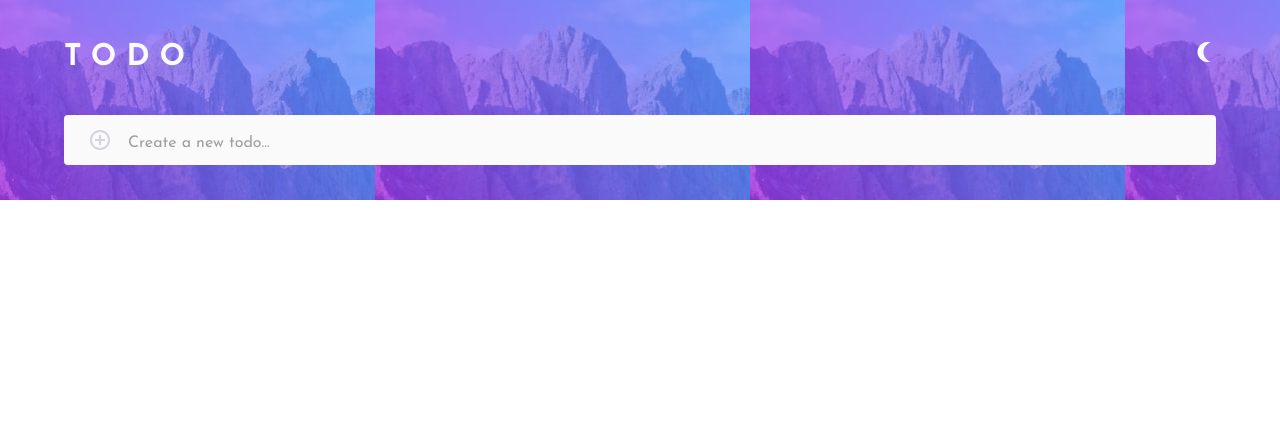
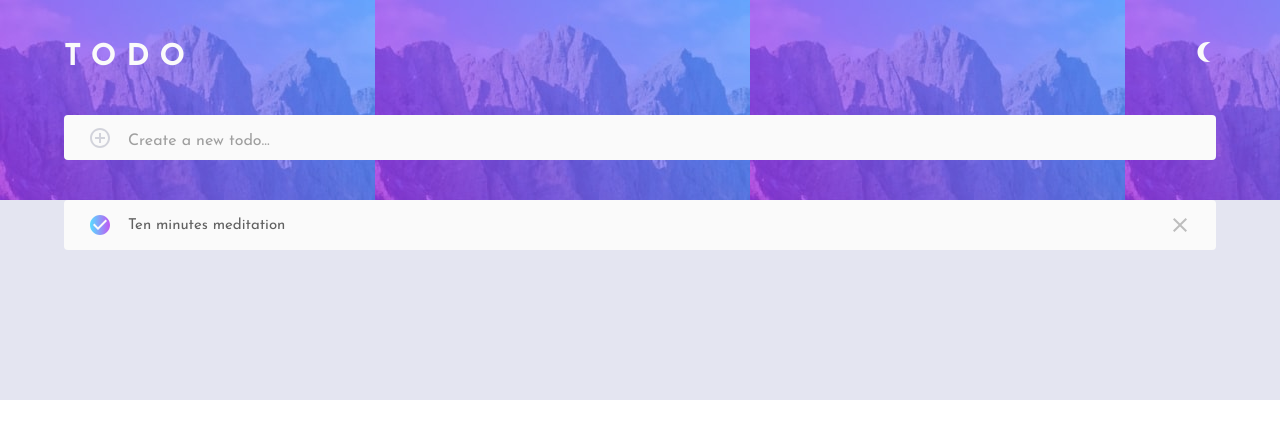
Before and after one commit to nargesghan/todo-using-mui, a React (Vite) app: page / in a window 1280 px wide. Shown: the top 438 px of the page. Built offline with nearby package versions, Linux system fonts and the light colour scheme.

Commit message:
tasks added

```diff
--- a/src/App.jsx
+++ b/src/App.jsx
@@ -1,17 +1,31 @@
-import { useState } from 'react'
-import PageHeader from './components/PageHeader';
-import './App.css'
-import { ThemeProvider } from '@mui/material';
+import { useState } from "react";
+import PageHeader from "./components/PageHeader";
+import "./App.css";
+import { ThemeProvider } from "@mui/material";
 import theme from "./assets/theme.jsx";
-
+import Task from "./components/Task";
+import  Container  from "@mui/material/Container";
+import Box from "@mui/material/Box"
 function App() {
-
-
   return (
     <>
-    <ThemeProvider theme={theme}><PageHeader/></ThemeProvider>
+      <ThemeProvider theme={theme}>
+        <PageHeader />
+        <Box
+        sx={{
+
+          backgroundColor:"primary.light",
+          width: "100%",
+          height: 200,
+          margin: 0,
+        }}
+      >
+        <Container><Task /></Container>
+        </Box>
+
+      </ThemeProvider>
     </>
-  )
+  );
 }
 
-export default App
+export default App;
--- a/src/assets/theme.jsx
+++ b/src/assets/theme.jsx
@@ -12,8 +12,8 @@ const theme = createTheme({
     secondary: {
       // main:'#C058F3',
       main: "#D2D3DB",
-      light:"#"
     },
+
   },
   typography: {
     fontFamily: ["Josefin Sans", "Arial", "sans-serif"].join(","),
@@ -29,8 +29,22 @@ const theme = createTheme({
             fontSize: 20,
           },
         },
+
       ],
     },
+    MuiTypography:{
+      variants:[
+        {
+          props: { variant: "task" },
+          style: {
+            fontWeight: 400,
+            fontSize: 15,
+            fontFamily: ["Josefin Sans", "Arial", "sans-serif"].join(","),
+            color:"#616161"
+          },
+        },
+      ]
+    }
   },
 });
 
--- a/src/components/CheckButton.jsx
+++ b/src/components/CheckButton.jsx
@@ -1,10 +1,17 @@
 import React from 'react'
 import CheckCircleIcon from '@mui/icons-material/CheckCircle';
+import { SvgIcon } from '@mui/material';
 const CheckButton = () => {
   return (
-   <>
-   <CheckCircleIcon/>
-   </>
+    <SvgIcon >
+    <defs>
+      <linearGradient id="gradient" x1="0%" y1="0%" x2="100%" y2="0%">
+        <stop offset="0%" stopColor="#57DDFF" />
+        <stop offset="100%" stopColor="#C058F3" />
+      </linearGradient>
+    </defs>
+    <CheckCircleIcon sx={{ fill: 'url(#gradient)' }} />
+  </SvgIcon>
   )
 }
 
--- a/src/components/Task.jsx
+++ b/src/components/Task.jsx
@@ -1,19 +1,23 @@
 import React from 'react'
-
+import CheckButton from './CheckButton'
+import Container from "@mui/material/Container";
+import Typography from "@mui/material/Typography";
+import CloseOutlinedIcon from '@mui/icons-material/CloseOutlined';
 const Task = () => {
   return (
     <Container
     sx={{
       backgroundColor: "#FAFAFA",
-      marginTop: 5,
+      marginTop: 0,
       display: "flex",
       alignItems: "center",
       height:50,
       borderRadius:1
     }}
   >
-
-
+    <CheckButton />
+    <Typography  variant="task" component="p" sx={{paddingLeft:2,flexGrow:1}}>Ten minutes meditation</Typography>
+    <CloseOutlinedIcon  sx={{ color: "grey.400" }}/>
   </Container>
   )
 }
--- a/src/components/TaskInput.jsx
+++ b/src/components/TaskInput.jsx
@@ -1,7 +1,10 @@
 import { Container, TextField } from "@mui/material";
 import React from "react";
 import AddCircleOutlineIcon from "@mui/icons-material/AddCircleOutline";
+
 const TaskInput = () => {
+
+
   return (
     <Container
       sx={{
@@ -9,7 +12,7 @@ const TaskInput = () => {
         marginTop: 5,
         display: "flex",
         alignItems: "center",
-        height:50,
+        height:45,
         borderRadius:1
       }}
     >
```
Also changed, not shown: src/App.css (+7 -0 lines), src/components/Summery.jsx (added).
